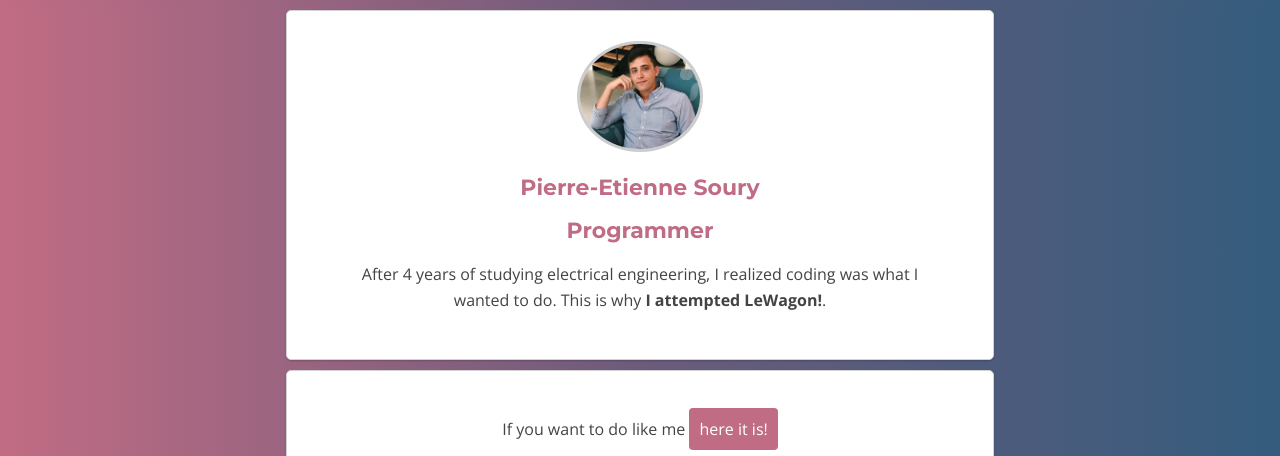
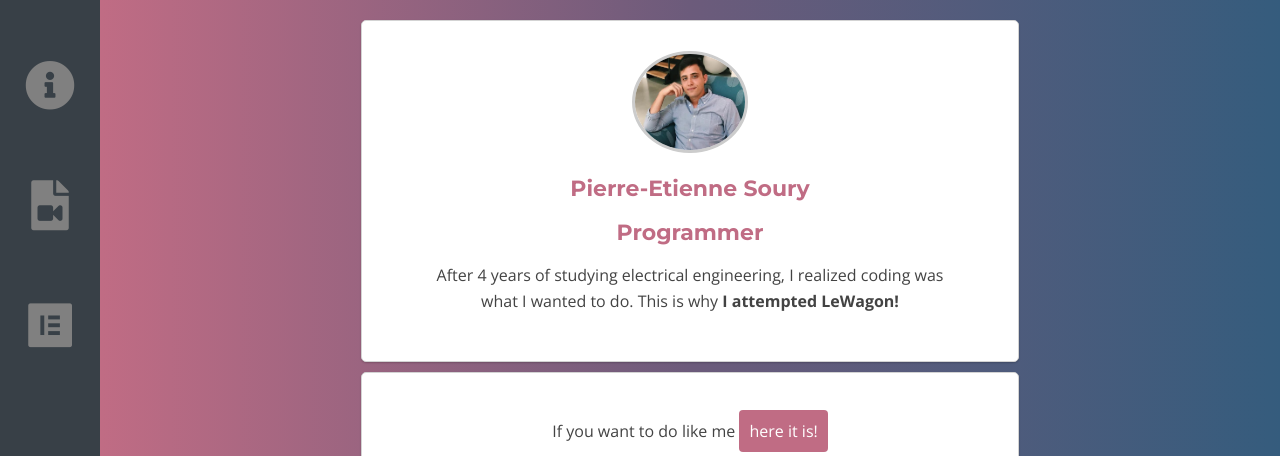
Before and after one commit to JeFaisLeCafe/profile, a plain HTML site: page index.html in a window 1280 px wide. Shown: the top 456 px of the page. Drawn offline with nearby package versions, Linux system fonts and the light colour scheme.

Commit message:
adding navbar

```diff
--- a/index.html
+++ b/index.html
@@ -10,12 +10,20 @@
   <meta http-equiv="X-UA-Compatible" content="IE=edge,chrome=1">
 </head>
 <body>
+  <div id="sidebar">
+    <ul class="navbar-icons">
+      <li><a href="#summary"><i class="fas fa-info-circle"></i></a></li>
+      <li><a href="#movies"><i class="fas fa-file-video"></i></a></li>
+      <li><a href="#footer"><i class="fab fa-elementor"></i></a></li>
+    </ul>
+  </div>
+  <div id="page-content">
     <div class="container">
-    <div class="card">
+      <div class="card" id="summary">
         <img src="images/profil3.jpg" alt="profile_picture" id="intro_img" class="img_circle">
         <h1>Pierre-Etienne Soury</h1>
         <h2>Programmer</h2>
-      <p>After 4 years of studying electrical engineering, I realized coding was what I wanted to do. This is why <strong>I attempted LeWagon!</strong>.</p>
+        <p>After 4 years of studying electrical engineering, I realized coding was what I wanted to do. This is why <strong>I attempted LeWagon!</strong></p>
       </div>
       <div class="card">
         <p>If you want to do like me <a href="https://www.lewagon.com/" target="_blank" class="btn-purple">here it is!</a></p>
@@ -25,7 +33,7 @@
           <li><a href="https://www.linkedin.com/in/pierre-etienne-soury-66050511b/" target="_blank"><i class="fab fa-linkedin"></i>LinkedIn</a></li>
         </ul>
       </div>
-    <div class="card">
+      <div class="card" id="movies">
         <h2>My favorite movies</h2>
         <table>
           <tbody>
@@ -53,7 +61,7 @@
           </tbody>
         </table>
       </div>
-    <div class="card">
+      <div class="card" id="footer">
         <h2>About this page</h2>
         <p> This page has been coded during the FullStack program @LeWagon. That was one of the best experience of my entire life. </p>
         <ul class="list-inline">
@@ -62,6 +70,6 @@
           <li><a href="#"><i class="fas fa-star"></i>Star</a></li>
         </ul>
       </div>
-  </div>
+    </div>  </div>
 </body>
 </html>
--- a/style.css
+++ b/style.css
@@ -2,14 +2,46 @@
 font-family: 'Montserrat', sans-serif;*/
 
 body {
-  background: -webkit-linear-gradient(to right, #C06C84, #6C5B7B, #355C7D);  /* Chrome 10-25, Safari 5.1-6 */
-  background: linear-gradient(to right, #C06C84, #6C5B7B, #355C7D); /* W3C, IE 10+/ Edge, Firefox 16+, Chrome 26+, Opera 12+, Safari 7+ */
- -color: rgb(200, 200, 200, 0.7);
+  background-color: rgb(220, 220, 220);
+  color: rgb(200, 200, 200, 0.7);
   font-family: 'Open Sans', sans-serif;
   font-size: 16px;
   font-weight: lighter;
   color: rgb(20, 20, 20, 0.8);
   line-height: 1.6em;
+  margin: 0px;
+}
+
+#sidebar ul{
+  list-style: none;
+  padding-left: 0px;
+}
+
+#sidebar li {
+  margin: 50px 0px 50px 0px;
+}
+
+#sidebar i {
+  font-size: 50px;
+  color: grey;
+}
+
+#sidebar i:hover {
+  color: rgb(250, 250, 250, 0.8);
+}
+
+#sidebar {
+  position: fixed;
+  width: 100px;
+  left: 0;
+  top: 0;
+  bottom: 0;
+  background-color: #384047;
+  text-align: center;
+}
+
+#page-content {
+  margin-left: 100px;
 }
 
 tbody p {
@@ -94,10 +126,9 @@ i{
 
 .container {
   margin: 0px auto;
-  padding: 0px 20%;
+  padding: 10px 20%;
   max-width: 1500px;
   background: #355C7D;  /* fallback for old browsers */
-  background: -webkit-linear-gradient(to right, #C06C84, #6C5B7B, #355C7D);  /* Chrome 10-25, Safari 5.1-6 */
   background: linear-gradient(to right, #C06C84, #6C5B7B, #355C7D); /* W3C, IE 10+/ Edge, Firefox 16+, Chrome 26+, Opera 12+, Safari 7+ */
   }
 
```
Lines whose indentation alone changed are shown as unchanged.
